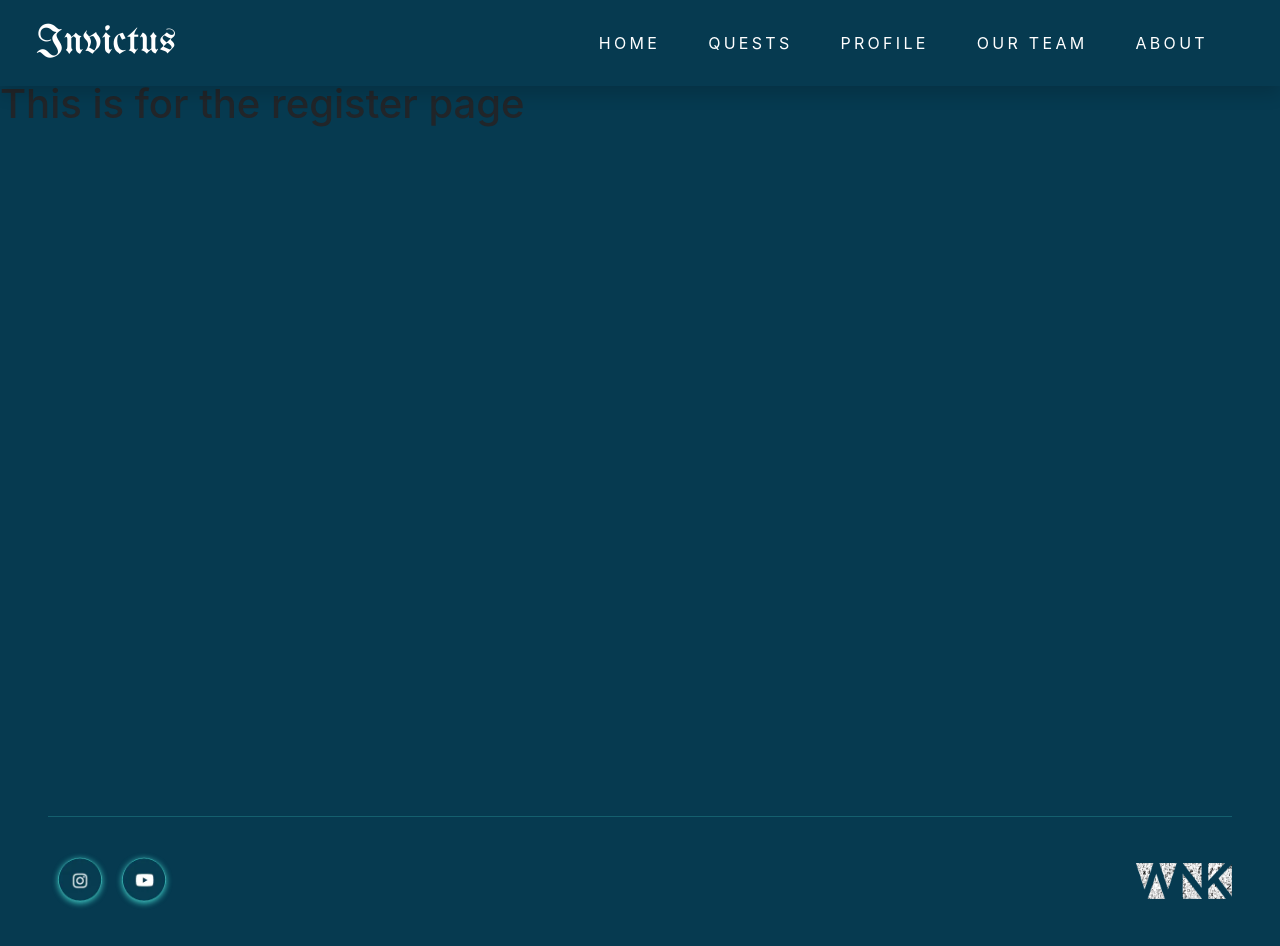
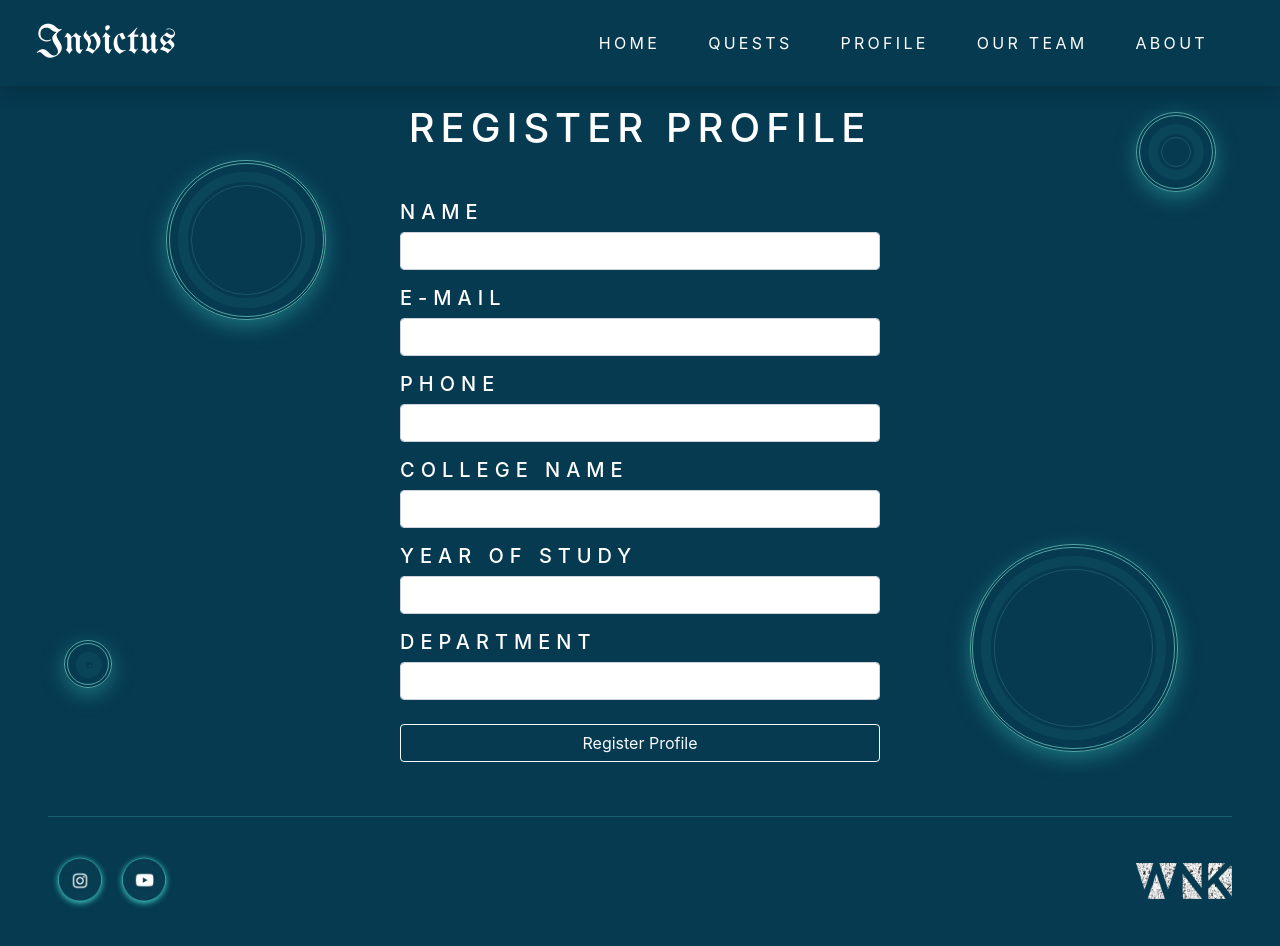
Before and after one commit to iamnoufal/infoquest, a React (Create React App) app: page /register in a window 1280 px wide. Shown: the top 946 px of the page. Built offline with nearby package versions, Linux system fonts and the light colour scheme; no server answers.

Commit message:
Added profile registration

```diff
--- a/src/apis/firebase.js
+++ b/src/apis/firebase.js
@@ -144,7 +144,14 @@ export const getTeamDetails = () => {
   });
 };
 
-export const registerProfile = (email, name, phn, clg, dept, year) => {
-  // register function for Akshaya
-  return
+export const registerProfile = async(email, name, phn, clg, dept, year) => {
+  const db = getFirestore();
+  const res = await db.collection('users').doc().set({
+    email: email,
+    name: name,
+    phn: phn,
+    clg: clg,
+    dept: dept,
+    year: year
+  });
 }
--- a/src/pages/register.js
+++ b/src/pages/register.js
@@ -1,9 +1,48 @@
+import { registerProfile } from "../apis/firebase";
+import { SmallCircle } from "components/Circle";
+
 const { default: Layout } = require("components/Layout")
-
+let name, email, clg, dept, year, phn;
 const RegisterPage = () => {
   return (
     <Layout>
-      <h1>This is for the register page</h1>
+      <SmallCircle style={{ height: "5rem", width: "5rem", right: "5vw", top:"7em",  }} />
+      <SmallCircle style={{ height: "10rem", width: "10rem", left: "13vw", top:"10em" }} />
+      <SmallCircle style={{ height: "3rem", width: "3rem", left: "5vw", bottom:"7em" }} />
+      <SmallCircle style={{ height: "13rem", width: "13rem", right: "8vw", bottom:"3em",  }} />
+
+      <div class="mt-4 z-3 text-white mx-auto w-75">
+        <div class="mx-auto">
+          <h1 class="text-center text-white mb-5 heading text-uppercase">Register Profile</h1>
+          <div class="mt-3 col-6 mx-auto">
+            <h5 class="text-white heading text-uppercase">Name</h5>
+            <input type="text" class="form-control" id="name" value={name}/>
+          </div>
+          <div class="mt-3 col-6 mx-auto">
+            <h5 class="text-white heading text-uppercase">E-mail</h5>
+            <input type="text" class="form-control" id="email" value={email}/>
+          </div>
+          <div class="mt-3 col-6 mx-auto">
+            <h5 class="text-white heading text-uppercase">Phone</h5>
+            <input type="tel" pattern="[1-9]{1}[0-9]{9}" class="form-control" id="email" value={phn}/>
+          </div>
+          <div class="mt-3 col-6 mx-auto">
+            <h5 class="text-white heading text-uppercase">College Name</h5>
+            <input type="text" class="form-control" id="clg" value={clg}/>
+          </div>
+            <div class="mt-3 col-6 mx-auto">
+            <h5 class="text-white heading text-uppercase">Year of Study</h5>
+            <input type="text" class="form-control" id="dept" value={year}/>
+            </div>
+            <div class="mt-3 col-6 mx-auto">
+              <h5 class="text-white heading text-uppercase">Department</h5>
+              <input type="text" class="form-control" id="dept" value={dept}/>
+            </div>
+            <div class="d-grid mt-4 col-6 mx-auto mb-5">
+            <button class="btn btn-outline-light" onClick={ () => registerProfile(name, email, phn, clg, dept, year) } style={{paddingLeft: "3.5em", paddingRight:"3.5em"}} type="submit">Register Profile</button>
+            </div>
+        </div>
+      </div>
     </Layout>
   )
 }
```
